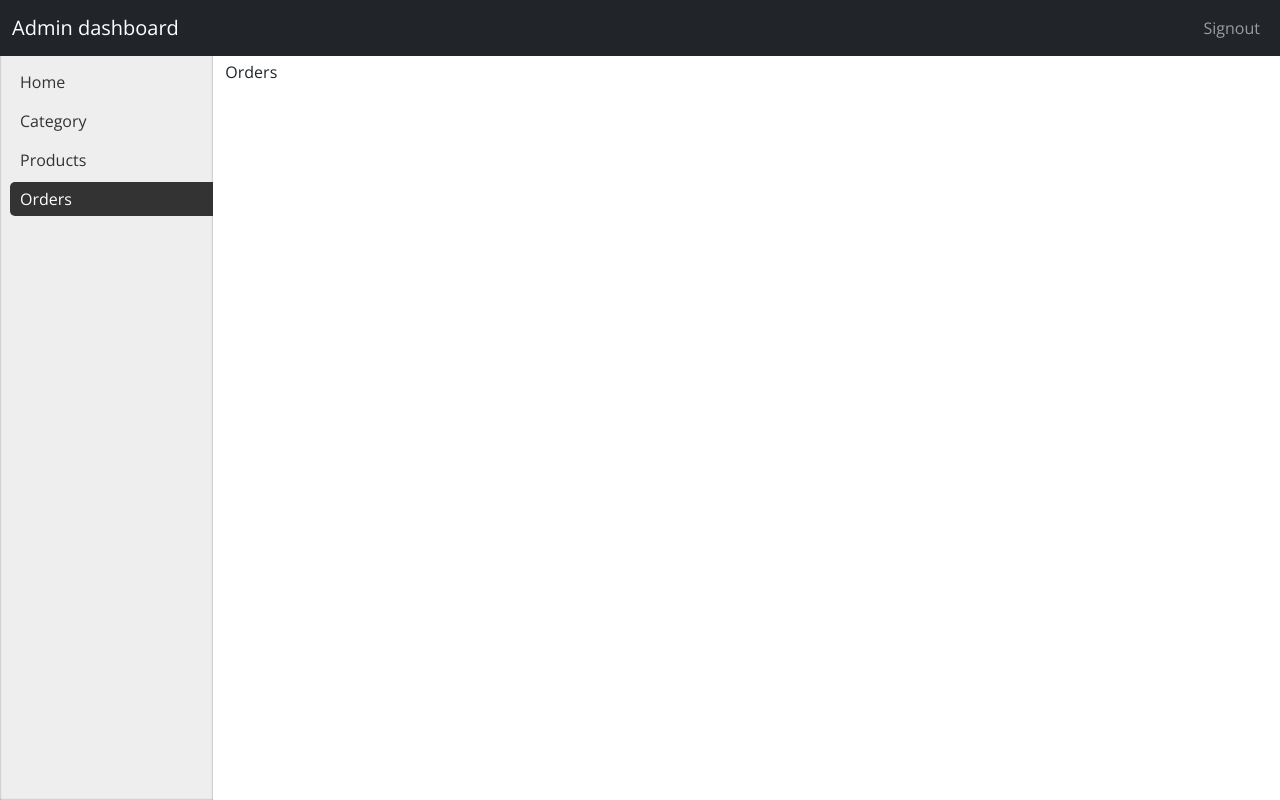
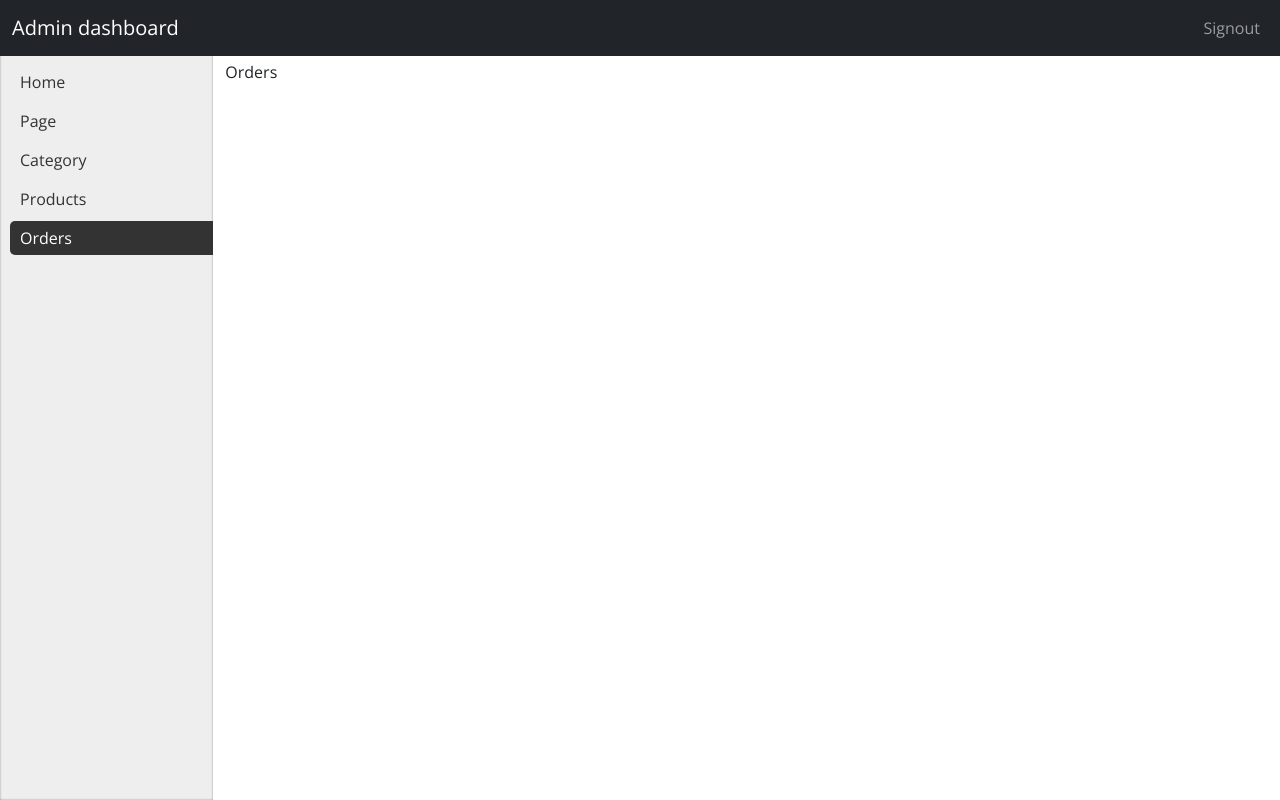
Before and after one commit to S4nfs/ichiba, a React (Create React App) app in the folder dashboard/: page /orders in a window 1280 px wide. Built offline with nearby package versions, Linux system fonts and the light colour scheme; no server answers; sample sign-in values are in the browser's storage.

Commit message:
Page route

```diff
--- a/dashboard/src/App.js
+++ b/dashboard/src/App.js
@@ -11,6 +11,7 @@ import { getAllCategory, getinitialData, isUserLoggedIn } from './actions';
 import Products from './containers/Products';
 import Orders from './containers/Orders';
 import Category from './containers/Category';
+import NewPage from './containers/NewPage';
 
 function App() {
   const dispatch = useDispatch()
@@ -27,6 +28,7 @@ function App() {
     <div className="App">
       <Routes>
         <Route path="/" element={<PrivateRoute><Home /></PrivateRoute>} />
+        <Route path="/page" element={<PrivateRoute><NewPage /> /></PrivateRoute>} />
         <Route path="/products" element={<PrivateRoute><Products /></PrivateRoute>} />
         <Route path="/orders" element={<PrivateRoute><Orders /></PrivateRoute>} />
         <Route path="/category" element={<PrivateRoute><Category /></PrivateRoute>} />
--- a/dashboard/src/components/Layout/index.js
+++ b/dashboard/src/components/Layout/index.js
@@ -15,6 +15,7 @@ const Layout = (props) => {
               <Col md={2} className="sidebar" style={{ padding: '60px 0px' }}>
                 <ul>
                   <li><NavLink to="/">Home</NavLink></li>
+                  <li><NavLink to="/page">Page</NavLink></li>
                   <li><NavLink to="/category">Category</NavLink></li>
                   <li><NavLink to="/products">Products</NavLink></li>
                   <li><NavLink to='/orders'>Orders</NavLink></li>
--- a/dashboard/src/containers/Home/index.js
+++ b/dashboard/src/containers/Home/index.js
@@ -2,7 +2,6 @@ import React from 'react'
 import { Row, Col, Container } from 'react-bootstrap'
 import { NavLink } from "react-router-dom";
 import Layout from '../../components/Layout'
-import './style.css'
 
 const Home = (props) => {
     return (
```
